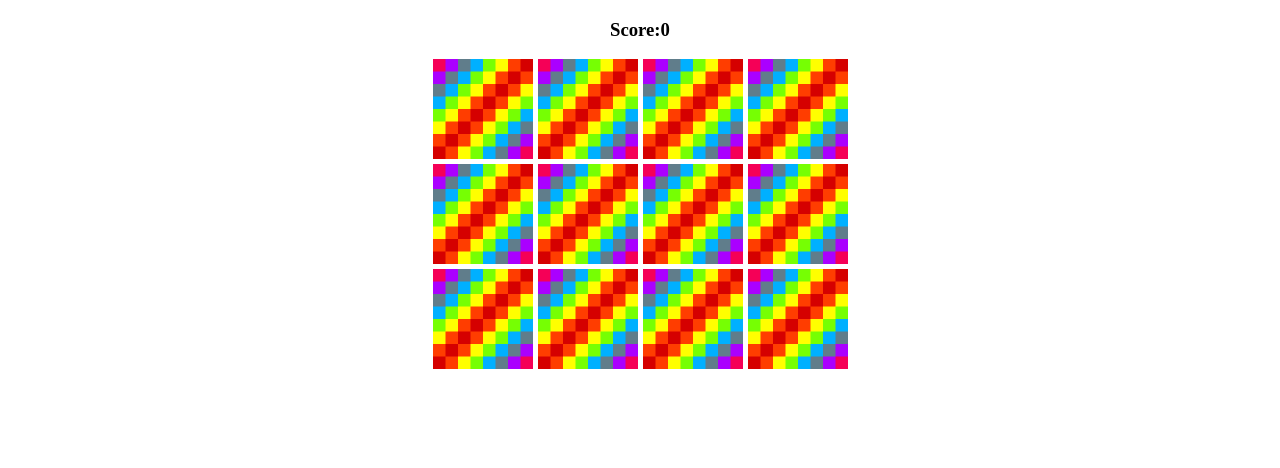
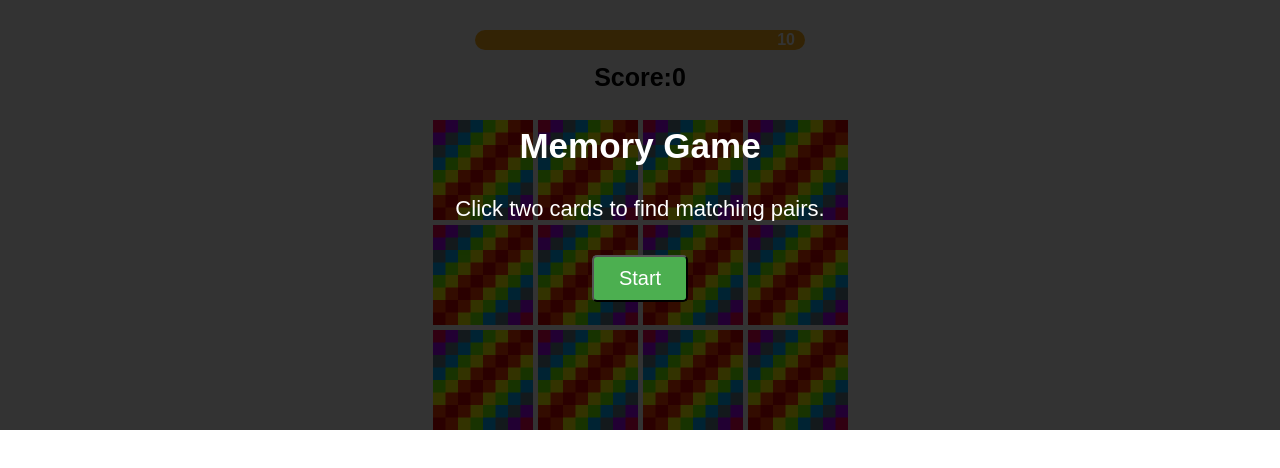
Before and after one commit to zhemdbs/practice, a plain HTML site: page js-basic-projects/07-memory_game/index.html in a window 1280 px wide. Drawn offline with Linux system fonts and the light colour scheme; files that its build step writes are made by us from their sources.

Commit message:
🔨: 타이머 추가

```diff
--- a/js-basic-projects/07-memory_game/game.js
+++ b/js-basic-projects/07-memory_game/game.js
@@ -50,15 +50,30 @@ document.addEventListener('DOMContentLoaded', () => {
     }
   ];
 
+  const popup = document.querySelector('.popup');
+  const gameStartBox = document.querySelector('.gamestart');
+  const gameOverBox = document.querySelector('.gameover');
+  const gameOverResult = document.querySelector('.gameover-result');
+  const startBtn = document.querySelector('.start');
+  const restartBtn = document.querySelector('.restart');
+  const timer = document.querySelector('.timer');
+  const timerText = document.querySelector('.timer-text');
   const grid = document.querySelector('.grid');
   const result = document.querySelector('.result');
+
+  let time = 10;
   let flippedCards = [];
   let matchedCards = []
+  let timerInterval;
   let firstCardImg, secondCardImg;
 
+  let gameOver = false;
+
+  startBtn.addEventListener('click', startGame)
 
   // 카드 컨테이너 생성
   function createCardContainer() {
+    grid.innerHTML = ''; //grid 초기화
     const shuffledCards = cardArray.sort(() => Math.random() - 0.5);
 
     for(let i = 0; i < shuffledCards.length; i++) {
@@ -84,6 +99,49 @@ document.addEventListener('DOMContentLoaded', () => {
       card.addEventListener('click', flipCard);
       grid.appendChild(card);
     }
+  }
+
+  function startGame() {
+    // 이전 타이머가 존재한다면 강제로 종료
+    // console.log(timerInterval, gameOver)
+    if (timerInterval) {
+      clearInterval(timerInterval);
+      timerInterval = null; // 타이머 상태 초기화
+    }
+
+    result.textContent = '0'
+    popup.style.display = 'none';
+    gameStartBox.style.display = 'none';
+    matchedCards = [];
+
+    time = 10;
+    timerText.textContent = time;
+    gameOver = false;
+
+    const cardItem = document.querySelectorAll('.card');
+
+    cardItem.forEach(item => {
+      item.classList.add('flip');
+    })
+
+    setTimeout(() => {
+      cardItem.forEach(card => {
+        card.classList.remove('flip');
+      });
+
+      timerInterval = setInterval(() => {
+        if (time < 0) {
+          clearInterval(timerInterval); //타이머 종료
+          gameOver = true;
+          checkGameOver();
+        } else {
+          timerText.textContent = time;
+          time--;
+        }
+
+        // console.log(timerText.textContent)
+      }, 1000);
+    }, 2000)
   }
 
   // 카드 뒤집기
@@ -128,10 +186,42 @@ document.addEventListener('DOMContentLoaded', () => {
 
   // 게임 종료
   function checkGameOver() {
+    const finish = document.querySelector('.finish');
+    const overTitle = document.querySelector('.over-title');
+
     if (matchedCards.length === cardArray.length/2) {
-      const title = document.querySelector('h3');
-      title.textContent = '🎉Congratulations! You found all the matching cards!🎉✨';
+      finish.style.display = 'block';
+      overTitle.style.display = 'none';
+
+      clearInterval(timerInterval);
+      gameOver = true;
+      setTimeout(()=>{reStart()}, 1000)
     }
+
+    if(time < 0) {
+      overTitle.style.display = 'block';
+      finish.style.display = 'none';
+      gameOver = true;
+      reStart();
+    }
+  }
+
+  function reStart() {
+    gameOverResult.textContent = matchedCards.length;
+    popup.style.display = 'block';
+    gameOverBox.style.display = 'flex';
+
+    restartBtn.removeEventListener('click', handleRestart);
+    restartBtn.addEventListener('click', handleRestart);
+  }
+
+  function handleRestart() {
+    popup.style.display = 'none';
+    gameOverBox.style.display = 'none';
+
+    flippedCards = []; // 클릭된 카드들 초기화
+    createCardContainer();
+    startGame();
   }
 
   createCardContainer();
--- a/js-basic-projects/07-memory_game/index.html
+++ b/js-basic-projects/07-memory_game/index.html
@@ -4,15 +4,34 @@
   <meta charset="UTF-8">
   <meta name="viewport" content="width=device-width, initial-scale=1.0">
   <title>Memory Game</title>
+  <link rel="stylesheet" href="/js-basic-projects/reset.css"></link>
   <link rel="stylesheet" href="style.css"></link>
   <script src="game.js" charset="utf-8"></script>
 </head>
 <body>
-  <h3>Score:<span class="result">0</span></h3>
+  <div class="point-box">
+    <div class="timer"><div class="bar"></div><span class="timer-text">10</span></div>
+    <p class="point-text">Score:<span class="result">0</span></p>
+  </div>
 
   <div class="game-box">
     <div class="grid">
     </div>
   </div>
+
+  <div class="popup">
+    <div class="dimmed"></div>
+    <div class="gamestart">
+      <p class="title">Memory Game</p>
+      <p>Click two cards to find matching pairs.</p>
+      <button class="start">Start</button>
+    </div>
+    <div class="gameover" style="display: none;">
+      <p class="title over-title">Game Over</p>
+      <p class="finish" style="display: none;">🎉Congratulations! You found all the matching cards!🎉✨</p>
+      <p>Your Score: <span class="gameover-result"></span></p>
+      <button class="restart">Restart</button>
+    </div>
+  </div>
 </body>
 </html>
--- a/js-basic-projects/07-memory_game/style.css
+++ b/js-basic-projects/07-memory_game/style.css
@@ -1,10 +1,90 @@
 body {
+  position: relative;
   overflow: hidden;
   margin: 0;
   padding: 0;
 }
-h3 {
-  text-align: center;
+.popup {
+  position: absolute;
+  top: 0;
+  left: 0;
+  z-index: 1;
+  width: 100%;
+  height: 100%;
+  color: white;
+}
+.popup .dimmed {
+  position: absolute;
+  top: 0;
+  left: 0;
+  width: 100%;
+  height: 100%;
+  background-color: rgba(0, 0, 0, 0.8);
+  z-index: -1;
+}
+.popup .gamestart,
+.popup .gameover {
+  display: flex;
+  height: 100%;
+  flex-direction: column;
+  align-items: center;
+  justify-content: center;
+  gap: 20px;
+}
+.popup .gamestart .title,
+.popup .gameover .title {
+  font-weight: bold;
+  font-size: 35px;
+}
+.popup .gamestart p,
+.popup .gameover p {
+  margin-bottom: 15px;
+  font-size: 22px;
+}
+.popup .gamestart button,
+.popup .gameover button {
+  padding: 10px 25px;
+  border-radius: 5px;
+  background-color: #4caf50;
+  color: white;
+  font-size: 20px;
+  cursor: pointer;
+}
+.point-box {
+  display: flex;
+  padding: 30px 0;
+  align-items: center;
+  justify-content: center;
+  flex-direction: column;
+}
+.point-box .timer {
+  position: relative;
+  width: 330px;
+  height: 20px;
+  margin-bottom: 15px;
+  background-color: #ffffffd2;
+  border-radius: 15px;
+  user-select: none;
+}
+.point-box .timer .bar {
+  width: 330px;
+  height: 20px;
+  border-radius: 15px;
+  background-color: rgb(255, 175, 25);
+}
+.point-box .timer .timer-text {
+  position: absolute;
+  top: 50%;
+  right: 10px;
+  font-weight: bold;
+  font-size: 16px;
+  color: #fff;
+  transform: translateY(-50%);
+}
+.point-box .point-text {
+  font-weight: bold;
+  font-size: 25px;
+  user-select: none;
 }
 .game-box {
   display: flex;
@@ -46,6 +126,12 @@ h3 {
 }
 .card.flip .card-view.back {
   transform: rotateY(0deg);
+}
+.finish {
+  margin-top: 10px;
+  font-weight: bold;
+  font-size: 35px;
+  text-align: center;
 }
 canvas {
   position: fixed;
```
